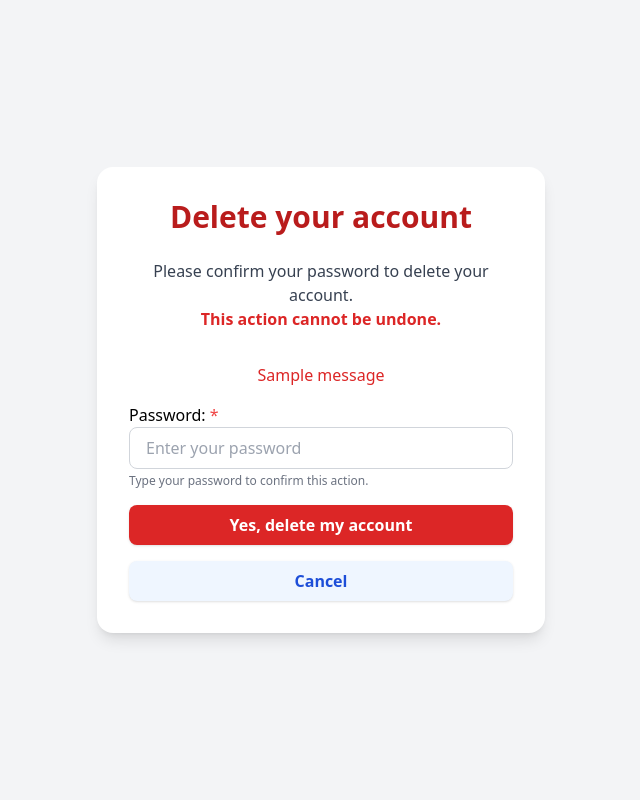
After one commit to rafael-acerqueira/medscheduler, a Django app: page /delete_account/ in a window 1280 px wide. The commit adds this page. Shown: the whole page, without its empty margins (319-959 px from the left). Run offline with Django 5.2, Linux system fonts and the light colour scheme; a user stored in the database is signed in; tables that the repository leaves empty hold one stand-in row (values such as "Sample post"); one stand-in notice (Sample message) is shown; some libraries are stand-ins or nearby versions.

Commit message:
The user can delete their own account

```diff
--- a/core/forms.py
+++ b/core/forms.py
@@ -235,3 +235,16 @@ class CustomPasswordChangeForm(PasswordChangeForm):
         }),
         help_text="Enter the same password as before, for verification.",
     )
+
+
+class ConfirmPasswordForm(forms.Form):
+    password = forms.CharField(
+        label="Password",
+        strip=False,
+        widget=forms.PasswordInput(attrs={
+            'autocomplete': 'current-password',
+            'class': 'w-full px-4 py-2 border border-gray-300 rounded-lg focus:outline-none focus:ring-2 focus:ring-blue-600',
+            'placeholder': 'Enter your password'
+        }),
+        help_text="Type your password to confirm this action."
+    )
--- /dev/null
+++ b/core/templates/account_delete_confirm.html
@@ -0,0 +1,54 @@
+{% extends "base.html" %}
+{% block title %}Delete Account{% endblock %}
+{% block content %}
+<div class="min-h-screen flex items-center justify-center bg-gray-100">
+  <div class="bg-white rounded-2xl shadow-lg p-8 w-full max-w-md text-center">
+    <h2 class="text-3xl font-bold mb-6 text-red-700">Delete your account</h2>
+    <p class="mb-8 text-gray-700">
+      Please confirm your password to delete your account.<br>
+      <span class="font-semibold text-red-600">This action cannot be undone.</span>
+    </p>
+    {% if messages %}
+      <ul class="mb-4">
+        {% for message in messages %}
+          <li class="text-red-600">{{ message }}</li>
+        {% endfor %}
+      </ul>
+    {% endif %}
+    {% if form.errors %}
+      <div class="bg-red-100 border-l-4 border-red-500 text-red-700 p-3 rounded mb-4 text-sm text-left">
+        <ul>
+          {% for field in form %}
+            {% for error in field.errors %}
+              <li>{{ error }}</li>
+            {% endfor %}
+          {% endfor %}
+          {% for error in form.non_field_errors %}
+            <li>{{ error }}</li>
+          {% endfor %}
+        </ul>
+      </div>
+    {% endif %}
+    <form method="post" class="space-y-4 text-left">
+      {% csrf_token %}
+      {% for field in form %}
+        <div>
+          {{ field.label_tag }}{% if field.field.required %}<span class="text-red-500 ml-1">*</span>{% endif %}
+          {{ field }}
+          {% if field.help_text %}
+            <p class="text-xs text-gray-500 mt-1">{{ field.help_text|safe }}</p>
+          {% endif %}
+        </div>
+      {% endfor %}
+      <button type="submit"
+              class="w-full bg-red-600 hover:bg-red-700 text-white font-semibold py-2 px-4 rounded-lg shadow transition">
+        Yes, delete my account
+      </button>
+      <a href="{% url 'profile' %}"
+         class="block w-full text-center bg-blue-50 text-blue-700 font-semibold py-2 px-4 rounded-lg shadow hover:bg-blue-100 transition">
+        Cancel
+      </a>
+    </form>
+  </div>
+</div>
+{% endblock %}
--- a/core/views.py
+++ b/core/views.py
@@ -1,10 +1,10 @@
 from django.contrib import messages
-from django.contrib.auth import login
+from django.contrib.auth import login, logout
 from django.contrib.auth.decorators import login_required, user_passes_test
 from django.core.paginator import Paginator
 from django.shortcuts import render, redirect, get_object_or_404
 from django.db.models import Q
-from .forms import UserRegistrationForm, PatientProfileForm, DoctorProfileForm, UserEditForm
+from .forms import UserRegistrationForm, PatientProfileForm, DoctorProfileForm, UserEditForm, ConfirmPasswordForm
 from .models import User
 
 
@@ -164,3 +164,23 @@ def user_list(request):
         'page_obj': page_obj,
     }
     return render(request, 'user_list.html', context)
+
+
+@login_required
+def delete_account(request):
+    if request.method == 'POST':
+        form = ConfirmPasswordForm(request.POST)
+        if form.is_valid():
+            password = form.cleaned_data['password']
+            user = request.user
+            if user.check_password(password):
+                user.delete()
+                messages.success(request, "Your account has been deleted. We're sorry to see you go!")
+                logout(request)
+                return redirect('login')
+            else:
+                messages.error(request, "Incorrect password. Please try again.")
+    else:
+        form = ConfirmPasswordForm()
+
+    return render(request, 'account_delete_confirm.html', {'form': form})
--- a/medscheduler/urls.py
+++ b/medscheduler/urls.py
@@ -19,7 +19,8 @@ from django.contrib.auth import views as auth_views
 from django.urls import path
 
 from core.forms import LoginForm, CustomPasswordResetForm, CustomSetPasswordForm, CustomPasswordChangeForm
-from core.views import register, profile, edit_profile, user_list, edit_profile_admin, toggle_user_status
+from core.views import register, profile, edit_profile, user_list, edit_profile_admin, toggle_user_status, \
+    delete_account
 
 urlpatterns = [
     path('admin/', admin.site.urls),
@@ -48,4 +49,5 @@ urlpatterns = [
     path('password_change/done/',
          auth_views.PasswordChangeDoneView.as_view(template_name='registration/password_change_done.html'),
          name='password_change_done'),
+    path('delete_account/',delete_account, name='delete_account')
 ]
```
Also changed, not shown: core/templates/profile.html (+12 -0 lines).
